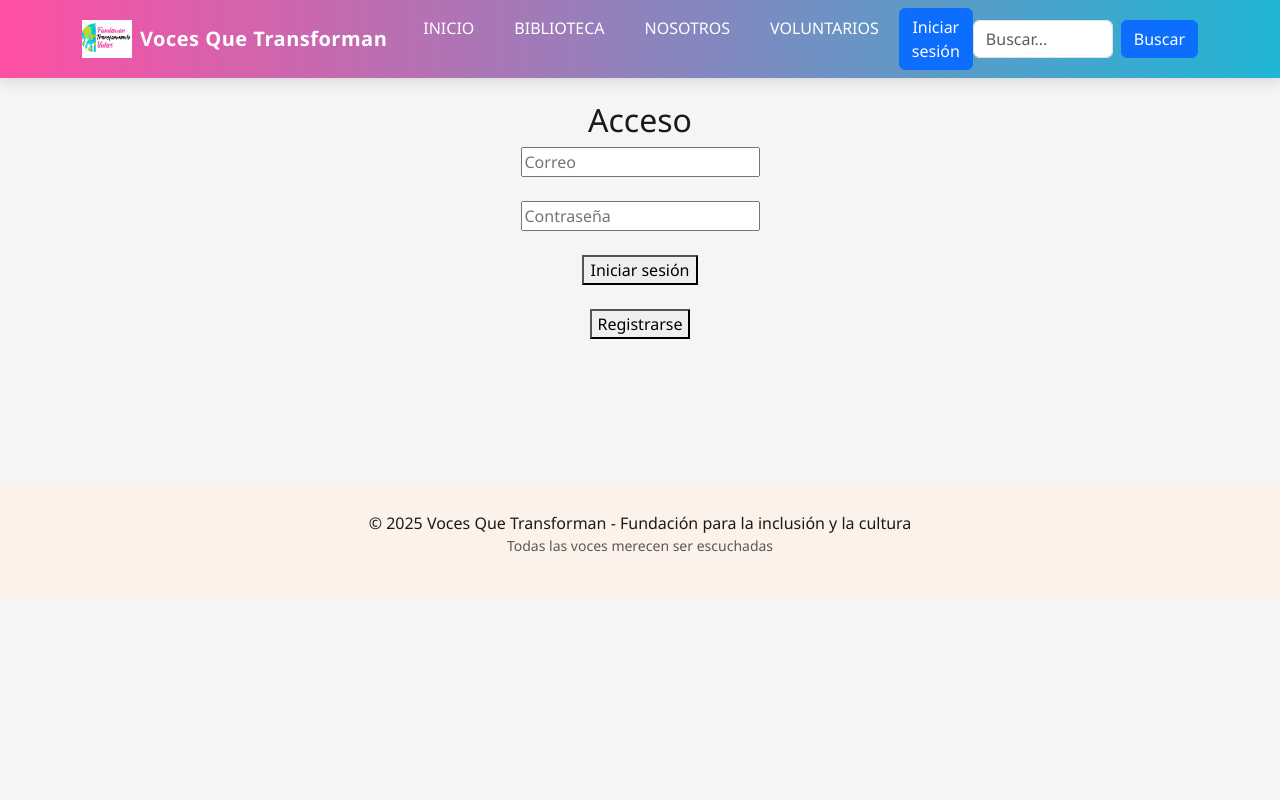
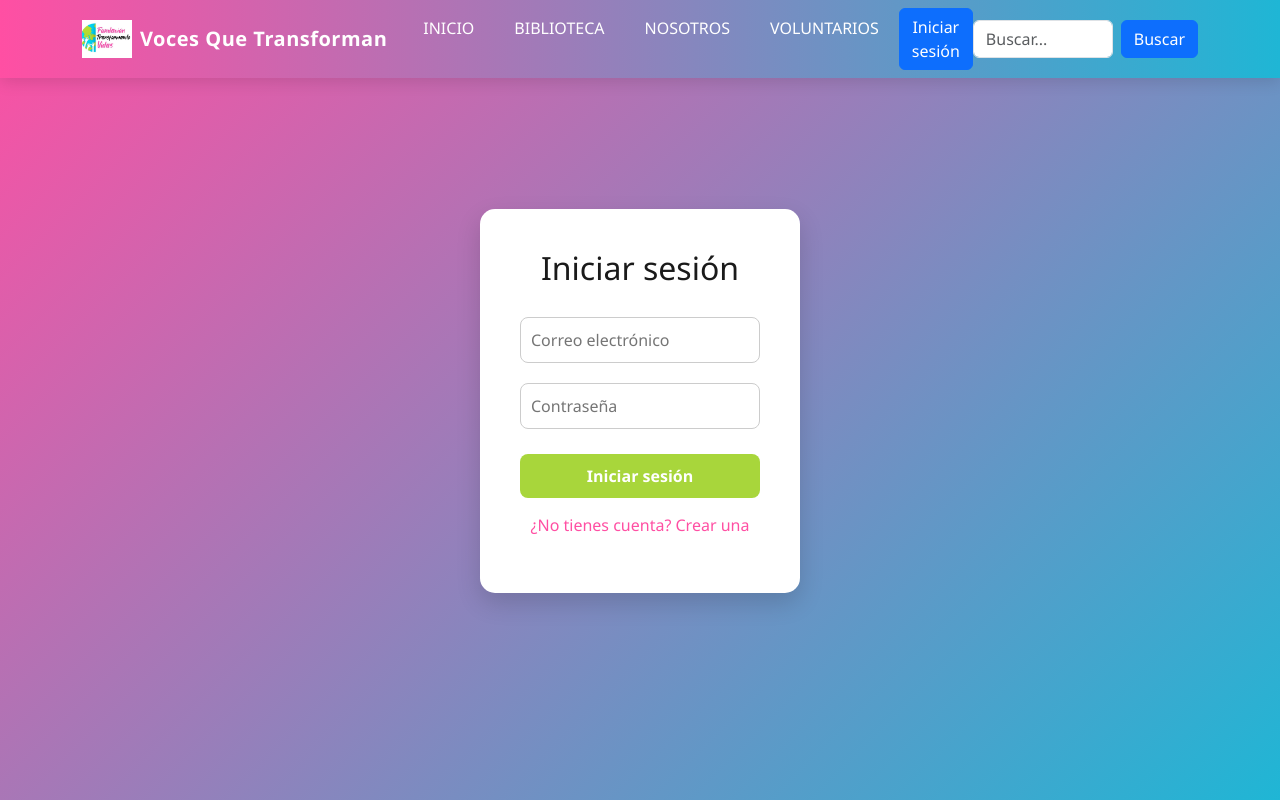
Before and after one commit to Sankevx/voces-que-transforman-web, a React (Vite) app: page /login in a window 1280 px wide. Shown: the top 800 px of the page. Built offline with nearby package versions, Linux system fonts and the light colour scheme; no server answers; the database is empty.

Commit message:
feat: navbar con login dinámico y buscador inteligente

```diff
--- a/src/pages/Auth.jsx
+++ b/src/pages/Auth.jsx
@@ -1,16 +1,28 @@
 import { useState } from "react";
 import { supabase } from "../lib/supabaseClient";
 import { useNavigate } from "react-router-dom";
+import "../styles/auth.css";
 
 function Auth() {
 
+  const [isLogin, setIsLogin] = useState(true);
+
+  const [nombre, setNombre] = useState("");
   const [email, setEmail] = useState("");
   const [password, setPassword] = useState("");
+  const [confirmPassword, setConfirmPassword] = useState("");
+
   const [loading, setLoading] = useState(false);
 
   const navigate = useNavigate();
 
+  // 🔐 LOGIN
   const handleLogin = async () => {
+
+    if (!email || !password) {
+      alert("Completa todos los campos");
+      return;
+    }
 
     setLoading(true);
 
@@ -27,20 +39,12 @@ function Auth() {
 
     const user = data.user;
 
-    // 🔍 Verificar rol
-    const { data: profile, error: profileError } = await supabase
+    const { data: profile } = await supabase
       .from("profiles")
       .select("is_admin")
       .eq("id", user.id)
       .single();
 
-    if (profileError) {
-      alert("Error verificando permisos");
-      setLoading(false);
-      return;
-    }
-
-    // 🚀 Redirección inteligente
     if (profile?.is_admin) {
       navigate("/admin");
     } else {
@@ -50,37 +54,73 @@ function Auth() {
     setLoading(false);
   };
 
+  // 📝 REGISTRO
   const handleRegister = async () => {
+
+    if (!nombre || !email || !password || !confirmPassword) {
+      alert("Completa todos los campos");
+      return;
+    }
+
+    if (password.length < 6) {
+      alert("La contraseña debe tener al menos 6 caracteres");
+      return;
+    }
+
+    if (password !== confirmPassword) {
+      alert("Las contraseñas no coinciden");
+      return;
+    }
 
     setLoading(true);
 
-    const { error } = await supabase.auth.signUp({
+    const { data, error } = await supabase.auth.signUp({
       email,
-      password
+      password,
+      options: {
+        data: { nombre }
+      }
     });
 
     if (error) {
-      alert("Error al registrarse");
-    } else {
-      alert("Usuario creado. Ahora inicia sesión.");
+      alert(error.message);
+      setLoading(false);
+      return;
     }
+
+    alert("Cuenta creada correctamente");
+
+    navigate("/biblioteca");
 
     setLoading(false);
   };
 
   return (
-    <div style={{ padding: "100px", textAlign: "center" }}>
-      <h2>Acceso</h2>
+    <div className="auth-container">
 
+      <div className="auth-card">
+
+        <h2>{isLogin ? "Iniciar sesión" : "Crear cuenta"}</h2>
+
+{/* Nombre solo en registro */}
+{!isLogin && (
+  <input
+    type="text"
+    placeholder="Nombre completo"
+    value={nombre}
+    onChange={(e) => setNombre(e.target.value)}
+  />
+)}
+
+{/* EMAIL (SOLO UNO) */}
 <input
   type="email"
-        placeholder="Correo"
+  placeholder="Correo electrónico"
   value={email}
   onChange={(e) => setEmail(e.target.value)}
 />
 
-      <br /><br />
-
+{/* PASSWORD */}
 <input
   type="password"
   placeholder="Contraseña"
@@ -88,17 +128,37 @@ function Auth() {
   onChange={(e) => setPassword(e.target.value)}
 />
 
-      <br /><br />
-
-      <button onClick={handleLogin} disabled={loading}>
-        {loading ? "Cargando..." : "Iniciar sesión"}
+{/* CONFIRMAR PASSWORD solo en registro */}
+{!isLogin && (
+  <input
+    type="password"
+    placeholder="Confirmar contraseña"
+    value={confirmPassword}
+    onChange={(e) => setConfirmPassword(e.target.value)}
+  />
+)}
+        <button
+          onClick={isLogin ? handleLogin : handleRegister}
+          disabled={loading}
+        >
+          {loading
+            ? "Cargando..."
+            : isLogin
+              ? "Iniciar sesión"
+              : "Registrarse"}
         </button>
 
-      <br /><br />
+        <p
+          className="auth-switch"
+          onClick={() => setIsLogin(!isLogin)}
+        >
+          {isLogin
+            ? "¿No tienes cuenta? Crear una"
+            : "Ya tengo cuenta"}
+        </p>
 
-      <button onClick={handleRegister} disabled={loading}>
-        Registrarse
-      </button>
+      </div>
+
     </div>
   );
 }
--- /dev/null
+++ b/src/styles/auth.css
@@ -0,0 +1,50 @@
+.auth-container {
+  height: 100vh;
+  display: flex;
+  justify-content: center;
+  align-items: center;
+  background: linear-gradient(135deg, var(--color-primary), var(--color-blue));
+}
+
+.auth-card {
+  background: white;
+  padding: 40px;
+  border-radius: 15px;
+  width: 320px;
+  text-align: center;
+  box-shadow: 0 10px 25px rgba(0,0,0,0.15);
+}
+
+.auth-card h2 {
+  margin-bottom: 20px;
+}
+
+.auth-card input {
+  width: 100%;
+  margin: 10px 0;
+  padding: 10px;
+  border-radius: 8px;
+  border: 1px solid #ccc;
+}
+
+.auth-card button {
+  width: 100%;
+  margin-top: 15px;
+  padding: 10px;
+  border: none;
+  border-radius: 8px;
+  background: var(--color-green);
+  color: white;
+  font-weight: bold;
+  transition: 0.3s;
+}
+
+.auth-card button:hover {
+  background: var(--color-primary);
+}
+
+.auth-switch {
+  margin-top: 15px;
+  cursor: pointer;
+  color: var(--color-primary);
+}
```
Lines whose indentation alone changed are shown as unchanged.
